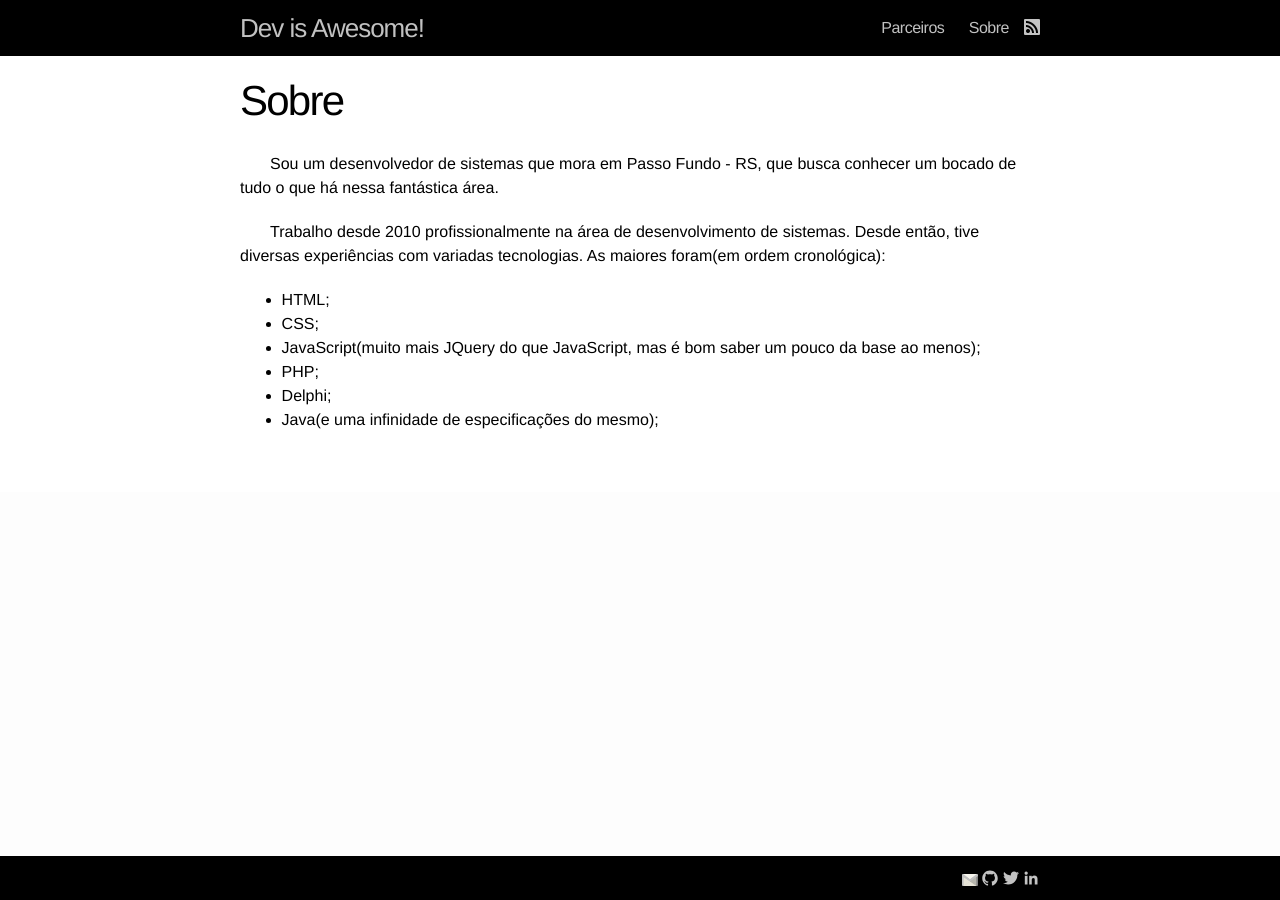
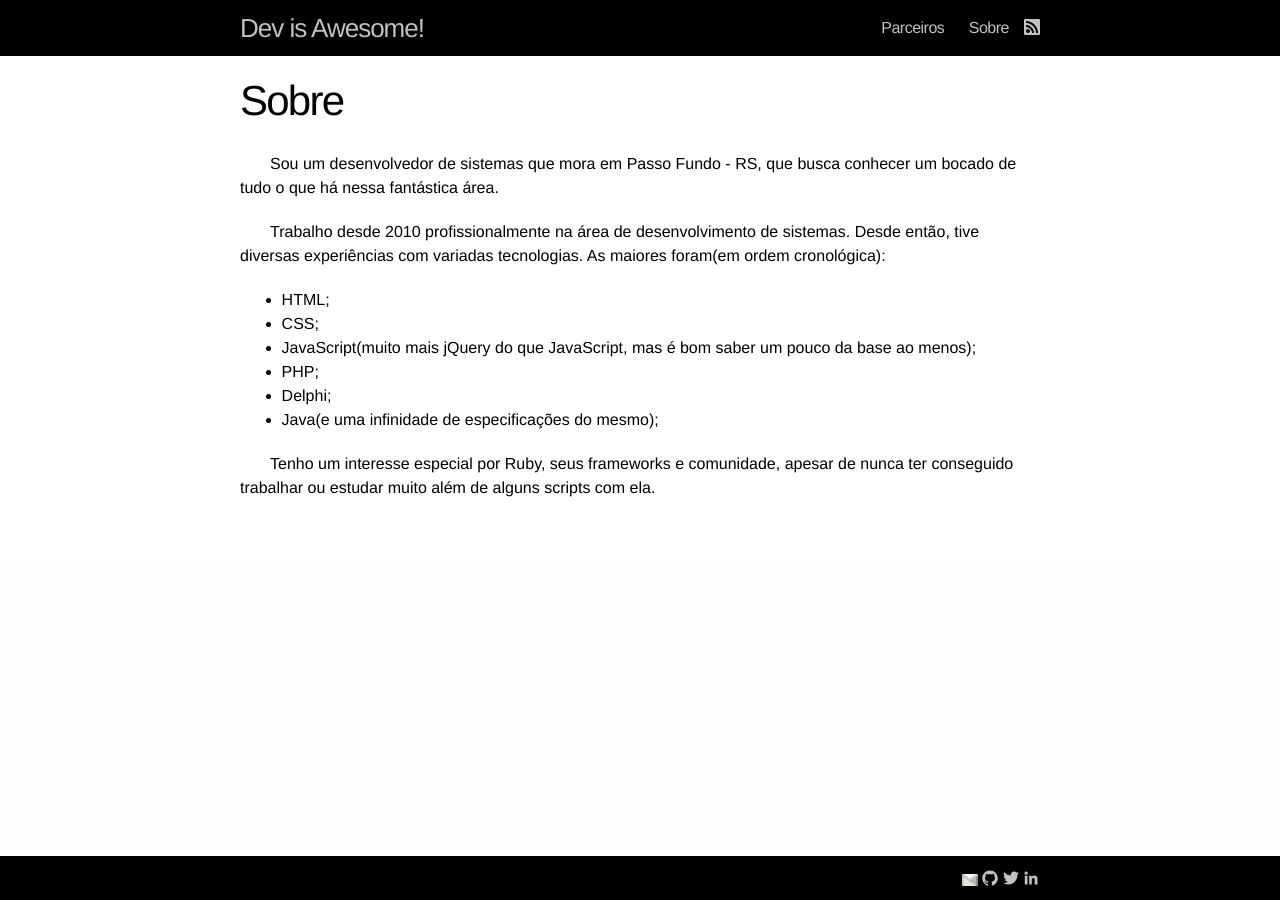
Before and after one commit to aloisioaw/aloisioaw.github.com, a Jekyll site: the page built from sobre.md, in a window 1280 px wide and 900 px high. Built offline with Jekyll 4.4.1, drawn with Linux system fonts in a browser that asks for light colours.

Commit message:
Correções no texto de atalhos e adições ao Sobre

```diff
--- a/sobre.md
+++ b/sobre.md
@@ -11,7 +11,9 @@ As maiores foram(em ordem cronológica):
 
 * HTML;
 * CSS;
-* JavaScript(muito mais JQuery do que JavaScript, mas é bom saber um pouco da base ao menos);
+* JavaScript(muito mais jQuery do que JavaScript, mas é bom saber um pouco da base ao menos);
 * PHP;
 * Delphi;
 * Java(e uma infinidade de especificações do mesmo);
+
+Tenho um interesse especial por Ruby, seus frameworks e comunidade, apesar de nunca ter conseguido trabalhar ou estudar muito além de alguns scripts com ela.
```
Also changed, not shown: _posts/14-08-14-atalhos-eclipse.md (+1 -0 lines).
